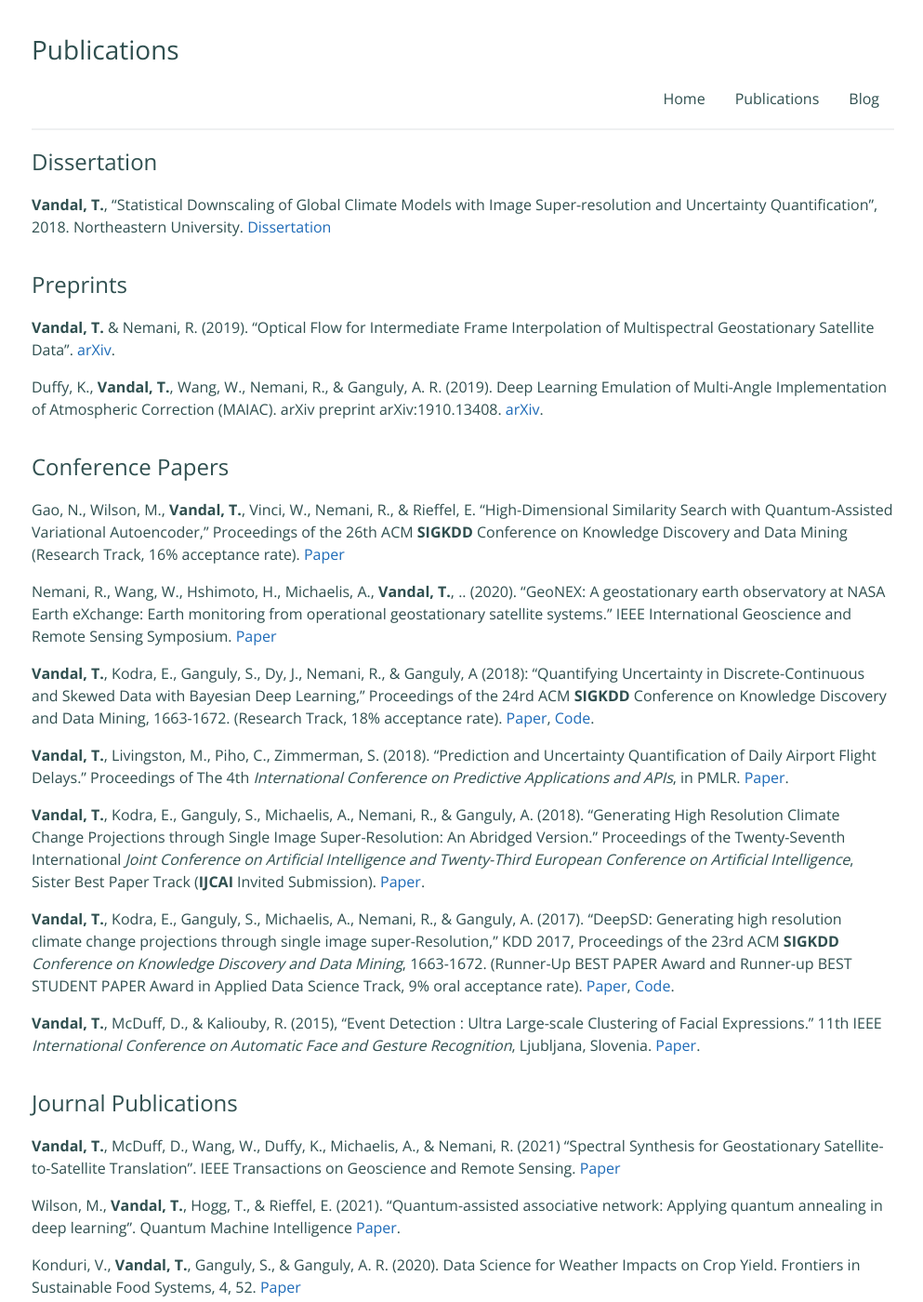
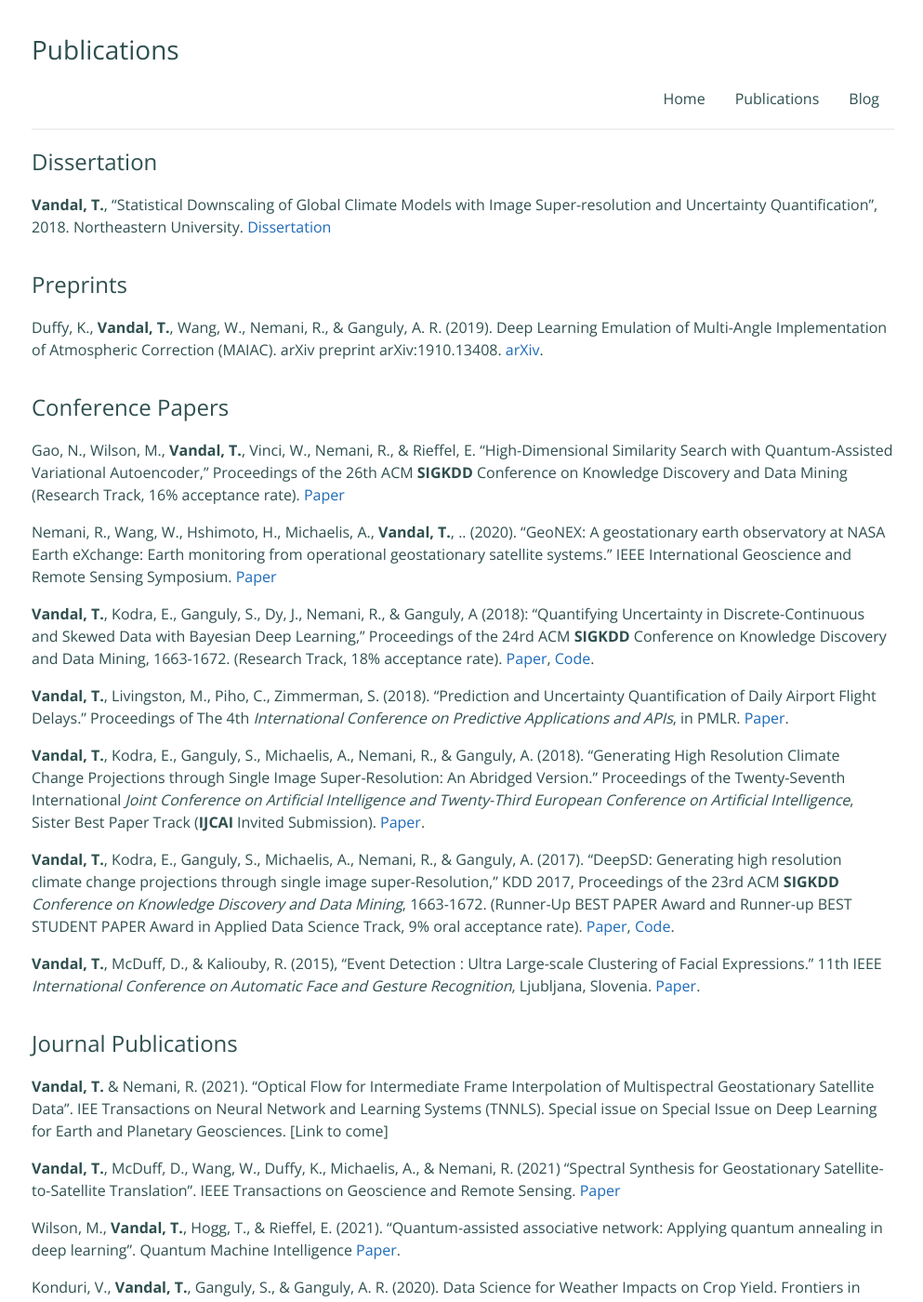
Before and after one commit to tjvandal/tjvandal.github.io, a Jekyll site: the page built from publications.md, in a window 1280 px wide and 1400 px high. Shown: the whole window at 93% size, without its empty margins (142-1135 px from the left). Built offline with Jekyll 4.4.1, drawn with Linux system fonts in a browser that asks for light colours.

Commit message:
Update publications.md

```diff
--- a/publications.md
+++ b/publications.md
@@ -11,8 +11,6 @@ featured-img: assets/images/earth-wide.jpg
 
 
 ## Preprints
-
-**Vandal, T.** & Nemani, R. (2019). "Optical Flow for Intermediate Frame Interpolation of Multispectral Geostationary Satellite Data". [arXiv](https://arxiv.org/pdf/1907.12013.pdf).
 
 Duffy, K., **Vandal, T.**, Wang, W., Nemani, R., & Ganguly, A. R. (2019). Deep Learning Emulation of Multi-Angle Implementation of Atmospheric Correction (MAIAC). arXiv preprint arXiv:1910.13408. [arXiv](https://arxiv.org/pdf/1910.13408).
 
@@ -34,6 +32,8 @@ Nemani, R., Wang, W., Hshimoto, H., Michaelis, A., **Vandal, T.**, .. (2020).
 **Vandal, T.**, McDuff, D., & Kaliouby, R. (2015), “Event Detection : Ultra Large-scale Clustering of Facial Expressions.” 11th IEEE *International Conference on Automatic Face and Gesture Recognition*, Ljubljana, Slovenia. [Paper](http://www.affectiva.com/wp-content/uploads/2017/03/Event-Detection-Ultra-Large-scale-Clustering-of-Facial-Expressions.pdf).
 
 ## Journal Publications
+
+**Vandal, T.** & Nemani, R. (2021). "Optical Flow for Intermediate Frame Interpolation of Multispectral Geostationary Satellite Data". IEE Transactions on Neural Network and Learning Systems (TNNLS). Special issue on Special Issue on Deep Learning for Earth and Planetary Geosciences. [Link to come]
 
 **Vandal, T.**, McDuff, D., Wang, W., Duffy, K., Michaelis, A., & Nemani, R. (2021) "Spectral Synthesis for Geostationary Satellite-to-Satellite Translation". IEEE Transactions on Geoscience and Remote Sensing. [Paper](https://ieeexplore.ieee.org/document/9462910)
 
```
